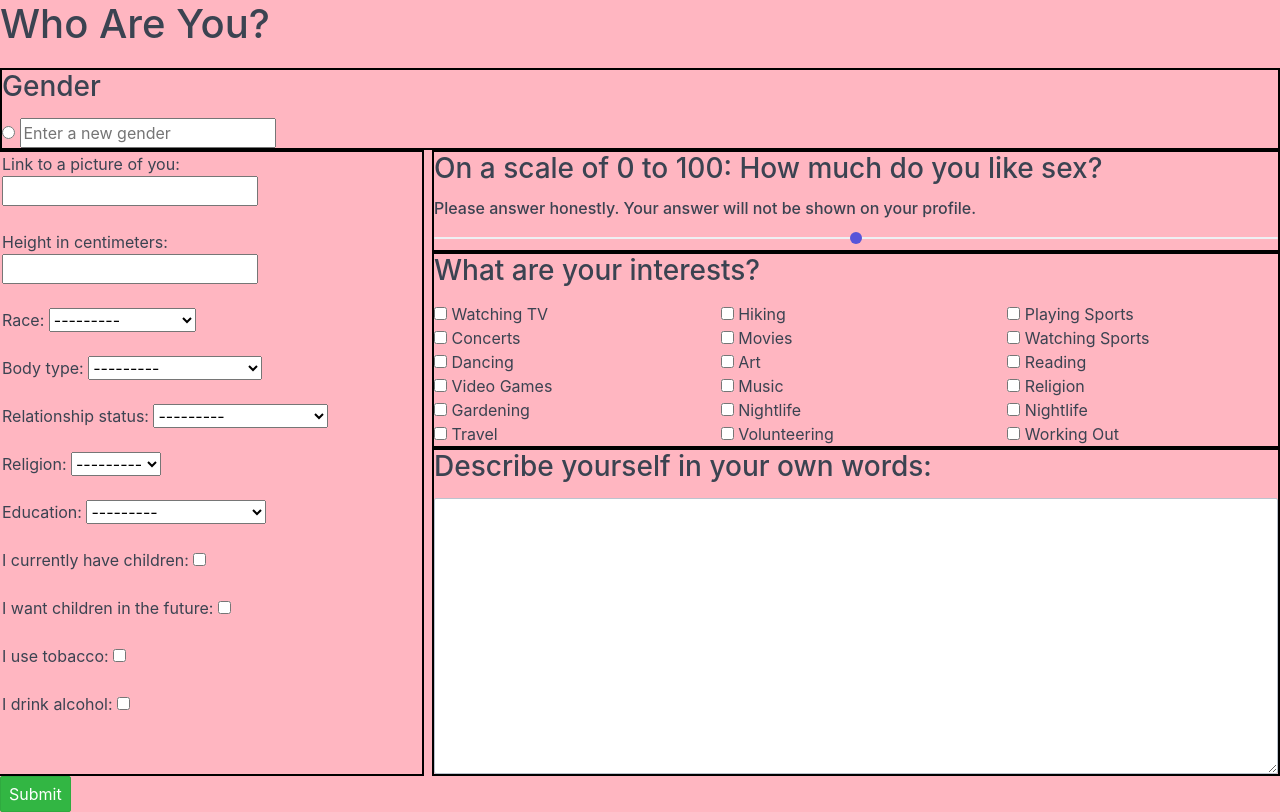
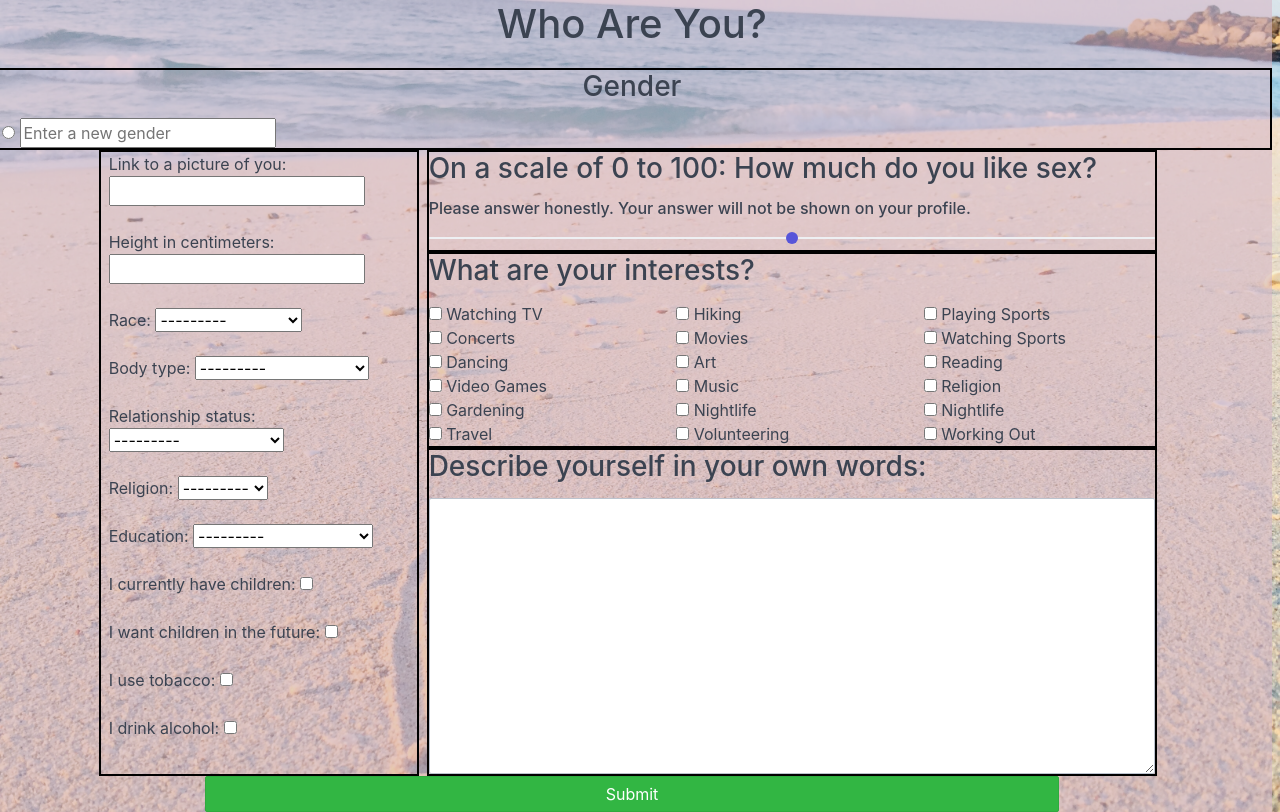
Before and after one commit to Jeffrey-Thompson/BetterMeet, a Django app: page /accounts/signup_two in a window 1280 px wide. Run offline with Django 3.2, Linux system fonts and the light colour scheme.

Commit message:
sign up form styling additional

```diff
--- a/main_app/static/styles/main.css
+++ b/main_app/static/styles/main.css
@@ -27,5 +27,5 @@ body {
 }
 
 .signup {
-    background: lightpink;
+    background-color: rgba(216, 186, 200, 0.6);
 }
--- a/main_app/templates/registration/signup_two.html
+++ b/main_app/templates/registration/signup_two.html
@@ -11,8 +11,9 @@
     <link rel="stylesheet" href="{% static '/styles/main.css' %}">
     <title>Profile Creation</title>
 </head>
-<body class="signup">
-    <h1>Who Are You?</h1>
+<body>
+    <div class="signup container columns">
+        <h1 class="col-mx-auto">Who Are You?</h1>
 
         {% if error_message %}
             <div class="toast toast-error">
@@ -24,21 +25,22 @@
 
         <form enctype='multipart/form-data' method="POST" action="{% url 'signup_two' %}">
             {% csrf_token %}
-        <div class="contianer">
-            <div class="form-box">
-                <h3>Gender</h3>
+            <div class="columns">
+
+                <div class="form-box column col-12 col-mx-auto">
+                    <h3 style="text-align:center">Gender</h3>
                     {% for user in users %}
                         <input type="radio" id={{user.profile.gender}} name="gender" value={{user.profile.gender}}>
-                    <label for={{user.profile.gender}}>{{user.profile.gender}}</label><br>
+                        <label for={{user.profile.gender}}>{{user.profile.gender}}</label>
                     {% endfor %}
                     <input type="radio" id="enter" name="gender" value="enter">
                     <input type="text" placeholder="Enter a new gender">
                 </div>
-            <div class="columns">
-                <div class="column col-4 form-box">
+                <div class="column col-1"></div>
+                <div class="column col-3 form-box">
                     {{ profile_form.as_p }}
                 </div>
-                <div class="column col-8">
+                <div class="column col-7">
                     <div class="form-box">
                         <h3>On a scale of 0 to 100: How much do you like sex?</h3>
                         <h6>Please answer honestly. Your answer will not be shown on your profile.</h6>
@@ -96,9 +98,10 @@
                         <textarea name="description" id="description" class="form-input" rows="11"></textarea>
                     </div>
                 </div>
-            </div>
-            <input type="submit" class="btn btn-success" value="Submit">
+                <div class="col-1"></div>
+                <input type="submit" class="btn btn-success col-8 col-mx-auto" value="Submit">
             </div>
         </form>
+    </div>
 </body>
 </html>
```
Lines whose indentation alone changed are shown as unchanged.
